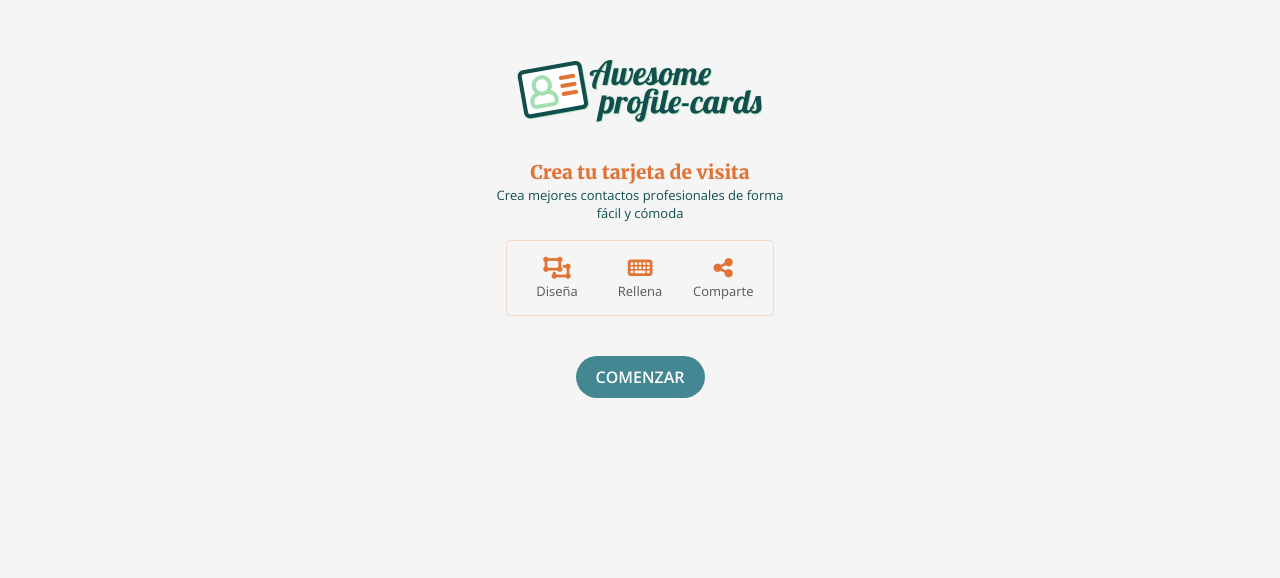
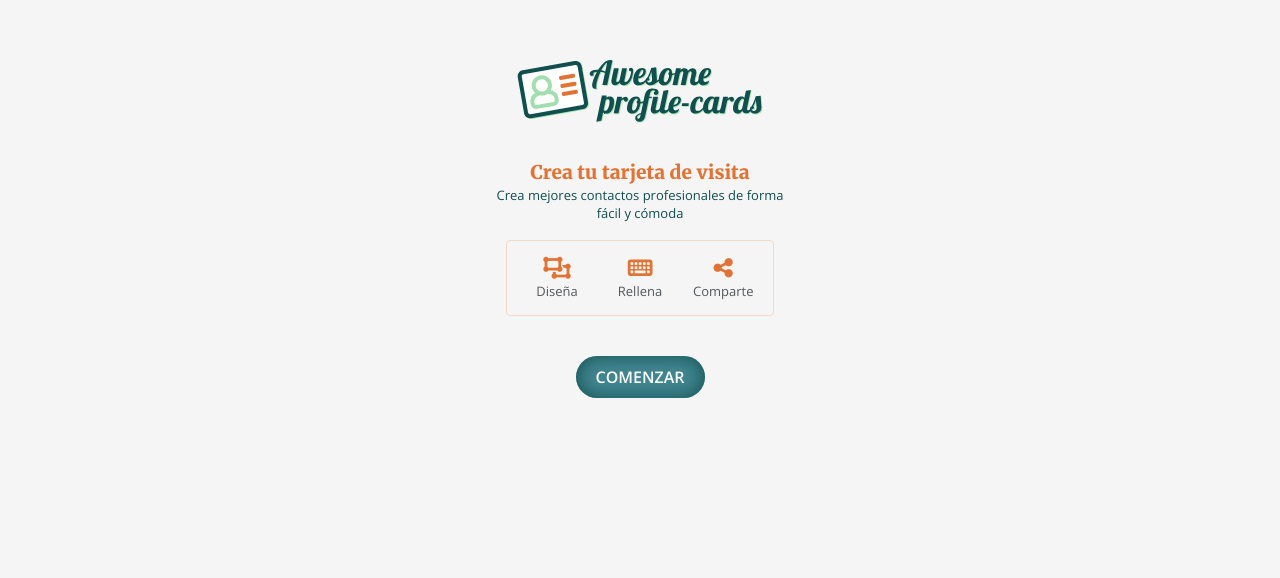
Before and after one commit to Adalab/project-promo-p-module-2-team-4, a website: page src/html/index.html in a window 1280 px wide. Shown: the part 131-709 px from the top of the page. Drawn offline with nearby package versions, Linux system fonts and the light colour scheme; files that its build step writes are made by us from their sources; files whose address does not match are found by name.

Commit message:
add btn trasition for comenzar button in landing page

```diff
--- a/src/scss/layout/_main_landing.scss
+++ b/src/scss/layout/_main_landing.scss
@@ -94,3 +94,13 @@
   font-size: 16px;
   font-weight: 600;
 }
+
+//button transition
+.landing__button {
+  box-shadow: inset 0 0 20px $colorDarkGreenBlue;
+  transition: all 1s ease;
+  &:hover {
+    background-color: $colorWhite;
+    color: $colorDirtyBlue;
+  }
+}
```
